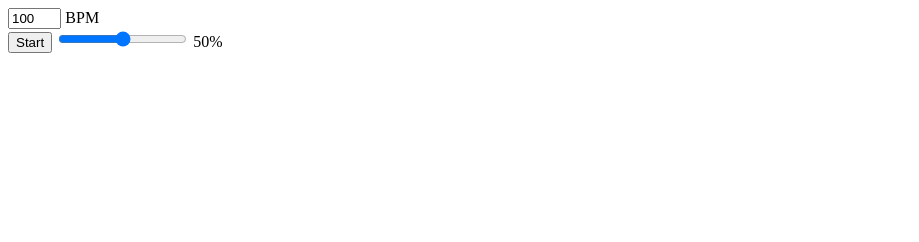
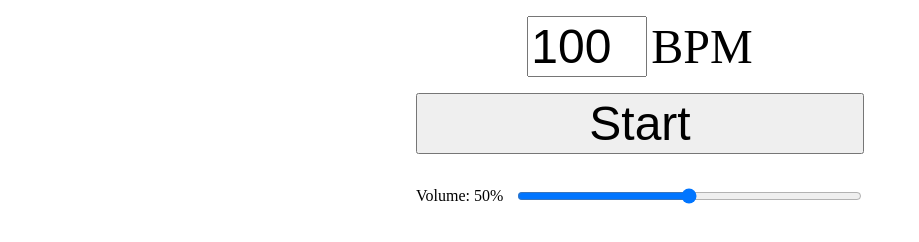
Before and after one commit to benjaminheng/metronome, a plain HTML site: page index.html in a window 1280 px wide. Shown: the whole page, without its empty margins (0-919 px from the left). Drawn offline with Linux system fonts and the light colour scheme.

Commit message:
Add basic styling

```diff
--- a/index.html
+++ b/index.html
@@ -2,12 +2,22 @@
   <head>
     <title>Metronome</title>
     <script src="./metronome.js" type="application/javascript"></script>
+    <link rel="stylesheet" href="./style.css">
   </head>
   <body>
-    <input id="bpmInput" type="number" min="0" max="240" value="100" style="width: 4em" /> BPM
-    <br/>
-    <button id="startBtn">Start</button>
-    <input type="range" min="0" max="100" value="50" id="volumeSlider">
-    <span id="volumeText">50%</span>
+    <div class="container">
+      <div class="row">
+        <input id="bpmInput" type="number" min="0" max="240" value="100">
+        <span id="bpmText">BPM</span>
+      </div>
+      <div class="row">
+        <button id="startBtn">Start</button>
+      </div>
+      <div class="row volume">
+        <span>Volume:&nbsp;</span>
+        <span id="volumeText">50%</span>
+        <input type="range" min="0" max="100" value="50" id="volumeSlider">
+      </div>
+    </div>
   </body>
 </html>
--- /dev/null
+++ b/style.css
@@ -0,0 +1,36 @@
+.container {
+    max-width: 40rem;
+    margin: auto;
+    text-align: center;
+}
+
+#bpmInput {
+    font-size: 3em;
+    width: 2.5em;
+}
+
+#bpmText {
+    font-size: 3em;
+}
+
+#startBtn {
+    font-size: 3em;
+    width: 70%;
+}
+
+.row {
+    margin: 1em 0;
+}
+
+.volume {
+    width: 70%;
+    margin: 2em auto 0 auto;
+    display: flex;
+    flex-direction: row;
+    align-items: center;
+}
+
+.volume #volumeSlider {
+    flex: 1;
+    margin-left: 1em;
+}
```
